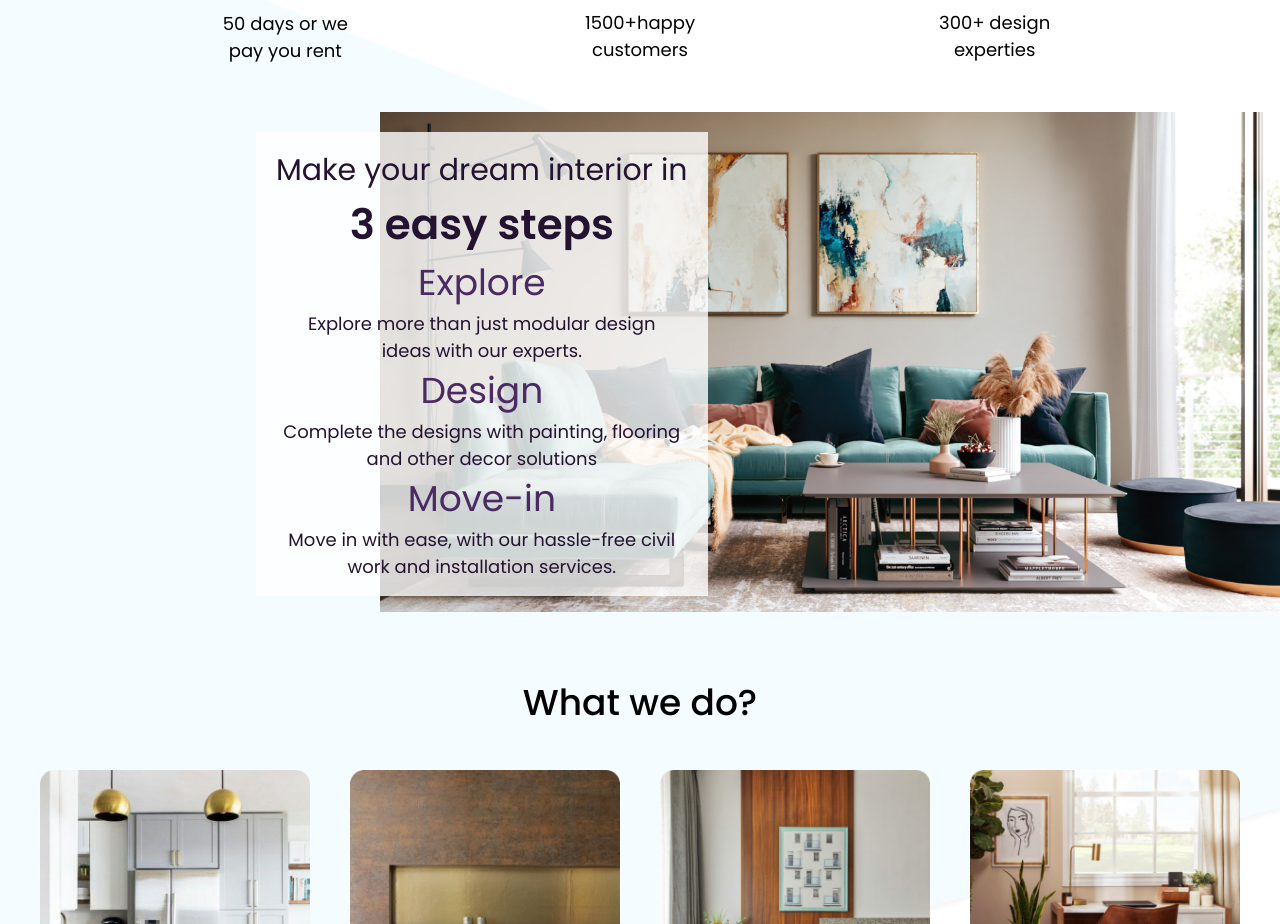
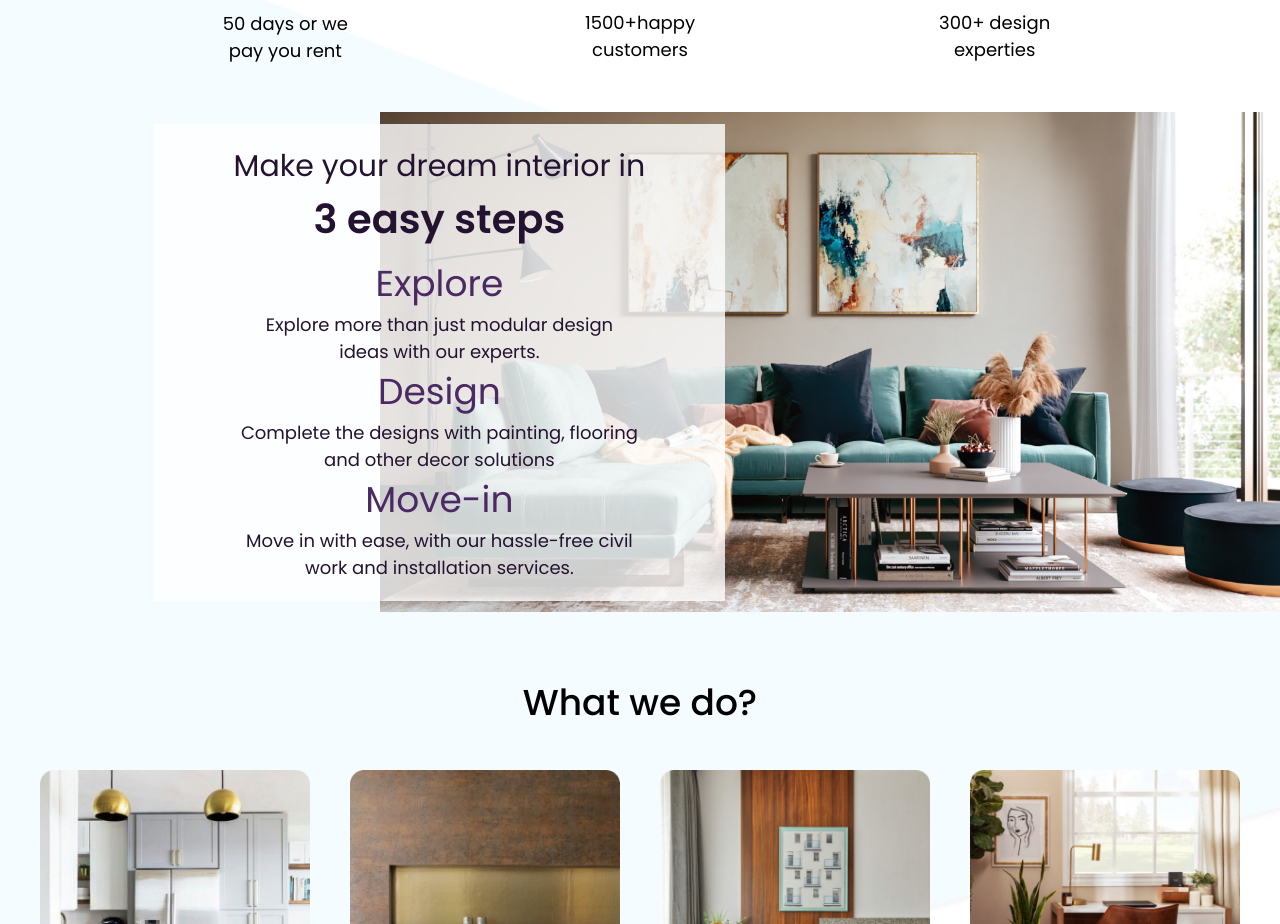
Before and after one commit to talhabytheway/land-interiors-UI, a React (Create React App) app: page / in a window 1280 px wide. Shown: the part 949-1873 px from the top of the page. Built offline with nearby package versions, Linux system fonts and the light colour scheme.

Commit message:
Change Design according to QA checks

```diff
--- a/src/components/OurProjects/OurProjects.jsx
+++ b/src/components/OurProjects/OurProjects.jsx
@@ -38,16 +38,16 @@ const OurProjects = () => {
       </div>
       <div className="mx-auto w-full md:w-auto lg:absolute right-0 lg:right-0 lg:top-[150px]">
         <div className="bg-white bg-opacity-80 lg:max-w-[700px] xl:max-w-[1000px] sm:max-w-auto px-10 sm:mx-4 md:mx-0 py-[1rem] md:p-[2rem] text-center [&>h2]:pt-3 [&>p]:pt-3">
-          <h2 className="text-purpD font-medium text-[20px] sm:text-[24px] md:text-[30px] lg:text-[36px]">
+          <h2 className="text-purpD font-medium text-[36px] text-left lg:text-center">
             Our Projects
           </h2>
-          <p className="text-[16px] md:text-[18px]">
+          <p className="text-[24px] text-left lg:text-center lg:text-[18px]">
             Lorem ipsum dolor sit amet, consectetur adipiscing elit ut aliquam,
             purus sit amet luctus venenatis, lectus magna fringilla urna,
             porttitor rhoncus dolor purus non enim praesent elementum facilisis
             leo, vel fringilla est ullamcorper eget nulla
           </p>
-          <p className="text-[16px] md:text-[18px]">
+          <p className="text-[24px] text-left lg:text-center lg:text-[18px]">
             {" "}
             magna fringilla urna, porttitor rhoncus dolor purus non enim
             praesent elementum facilisis leo, vel fringilla est ullamcorper eget
--- a/src/components/WhyLand/WhyLand.jsx
+++ b/src/components/WhyLand/WhyLand.jsx
@@ -33,12 +33,12 @@ const WhyLand = () => {
         </div>
       </div>
       <div className="relative">
-        <div className=" text-purpD text-center lg:max-w-[600px] bg-white bg-opacity-80 absolute h-full md:h-auto left-0 lg:left-10 xl:left-[20%] md:top-5 mix-w-[40%] max-w-[50%] py-4">
-          <div className="h-full flex flex-col justify-center px-5">
+        <div className=" text-purpD text-center lg:max-w-[600px] bg-white bg-opacity-80 absolute h-full md:h-auto left-0 lg:left-10 xl:left-[12%] md:top-5 xl:top-3 mix-w-[40%] max-w-[50%]  ">
+          <div className="h-full flex flex-col justify-center px-5 xl:px-20 xl:py-5">
             <h2 className="text-[24px] md:text-[30px] lg:[36px]">
               Make your dream interior in
             </h2>
-            <p className="text-[36px] md:text-[42px] font-semibold">
+            <p className="text-[36px] md:text-[40px] font-semibold pb-2">
               3 easy steps
             </p>
             <div className="[&>div>h4]:text-purp [&>div>h4]:text-[20px] [&>div>h4]:sm:text-[24px] [&>div>h4]:md:text-[30px] [&>div>h4]:lg:text-[36px] [&>div>span]:text-[12px] [&>div>span]:sm:text-[14px] [&>div>span]:md:text-[16px] [&>div>span]:lg:text-[18px] [&>div>span]:inline-block [&>div>span]:max-w-[300px] [&>div>span]:lg:max-w-[400px]">
```
